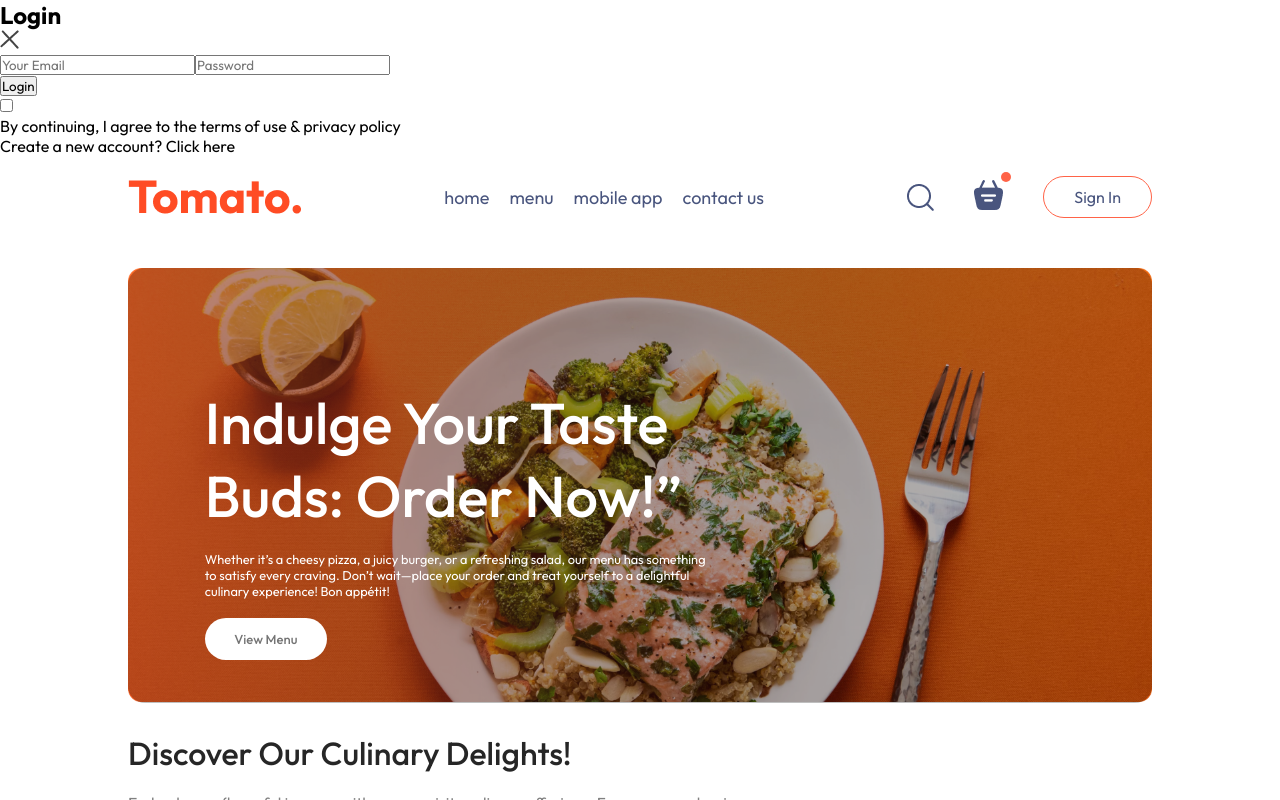
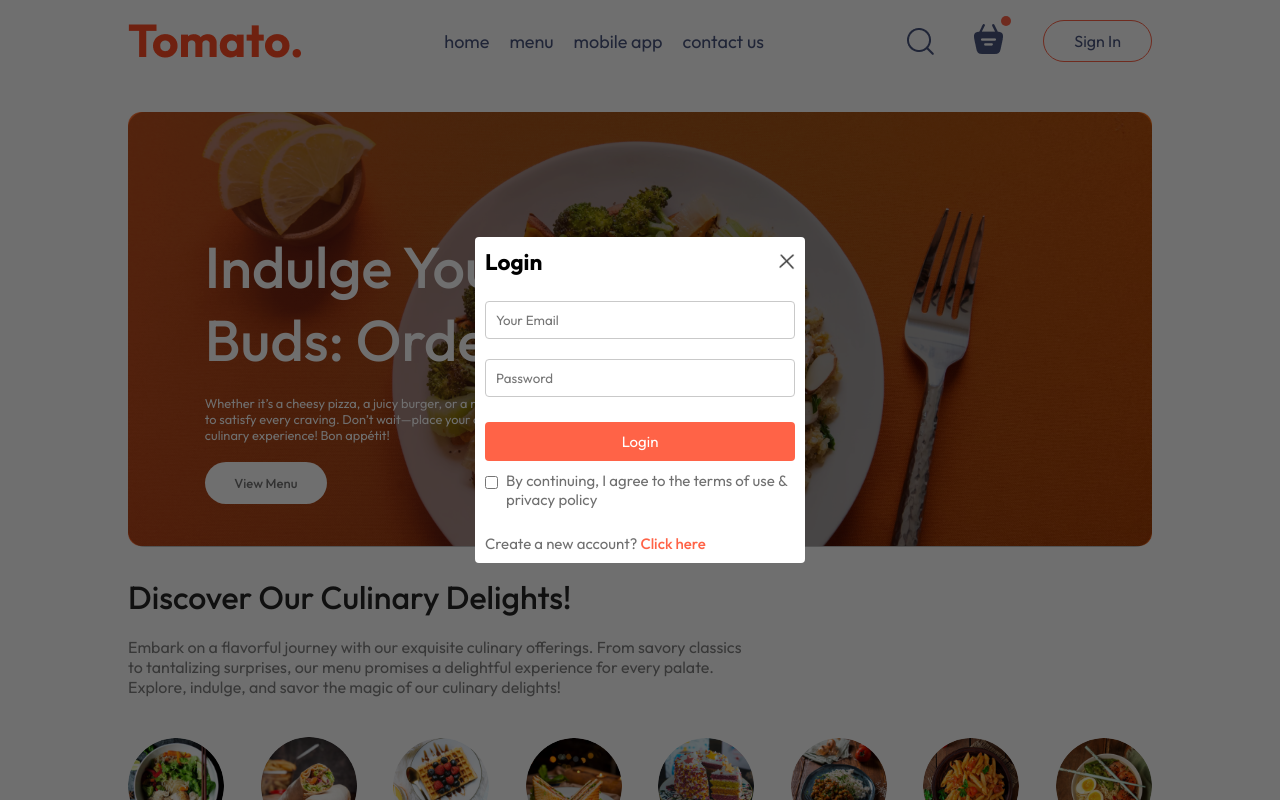
Before and after one commit to sanilal/Food-Delivery-App-Using-React-JS, a React (Vite) app in the folder frontend/: page / in a window 1280 px wide. Both pictures are taken after a click on the button "Sign In". Shown: the top 800 px of the page. Built offline with nearby package versions, Linux system fonts and the light colour scheme.

Commit message:
login popup ui completed

```diff
--- a/frontend/src/components/LoginPopup/LoginPopup.css
+++ b/frontend/src/components/LoginPopup/LoginPopup.css
@@ -0,0 +1,76 @@
+.login-popup {
+    position: absolute;
+    z-index: 1;
+    width: 100%;
+    height: 100%;
+    background-color: #00000090;
+    display: grid;
+}
+.login-popup-container {
+    place-self: center;
+    width: max(23vw, 330px);
+    color: #808080;
+    background-color: white;
+    display: flex;
+    flex-direction: column;
+    gap: 25px;
+    padding: 25px 30px;
+    border-radius: 8px;
+    font-size: 14px;
+    animation: fadeIn .5s;
+}
+.login-popup-title {
+    display: flex;
+    justify-content: space-between;
+    align-items: center;
+    color: black;
+}
+.login-popup-title img {
+    width: 16px;
+    cursor: pointer;
+}
+.login-popup-inputs {
+    display: flex;
+    flex-direction: column;
+    gap: 20px;
+}
+.login-popup-inputs input {
+    outline: none;
+    border: 1px solid #c9c9c9;
+    padding: 10px;
+    border-radius: 4px;
+}
+.login-popup-container {
+    border: none;
+    padding: 10px;
+    border-radius: 4px;
+    color: white;
+    background-color: white;
+    font-size: 15px;
+}
+.login-popup-container button {
+    border: none;
+    padding: 10px;
+    border-radius: 4px;
+    color: white;
+    background-color: tomato;
+    font-size: 15px;
+    cursor: pointer;
+}
+.login-popup-condition {
+    display: flex;
+    align-items: start;
+    gap: 8px;
+    margin-top: -15px;
+}
+.login-popup-condition input {
+    margin-top: 5px;
+}
+.login-popup p {
+    color: #00000090;
+}
+.login-popup p span {
+    color: tomato;
+    cursor: pointer;
+    font-weight: 500;
+}
```
